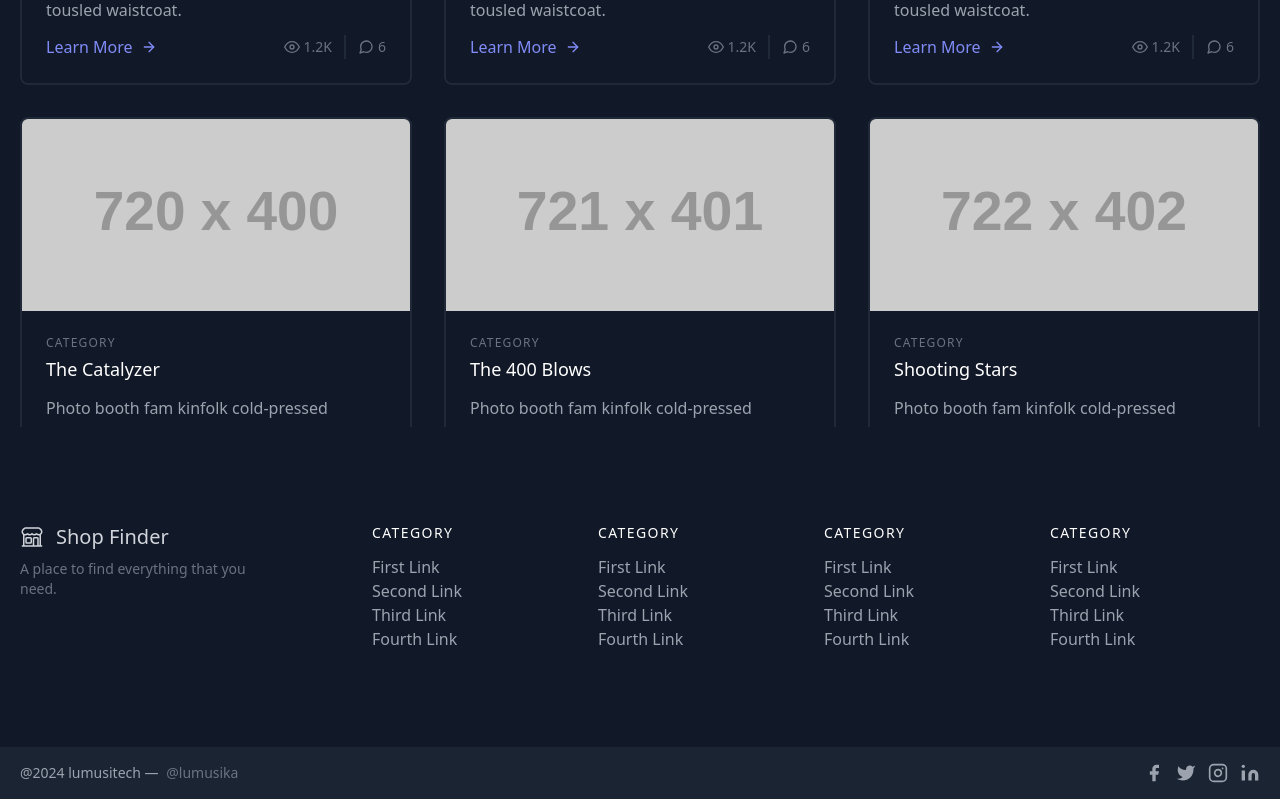
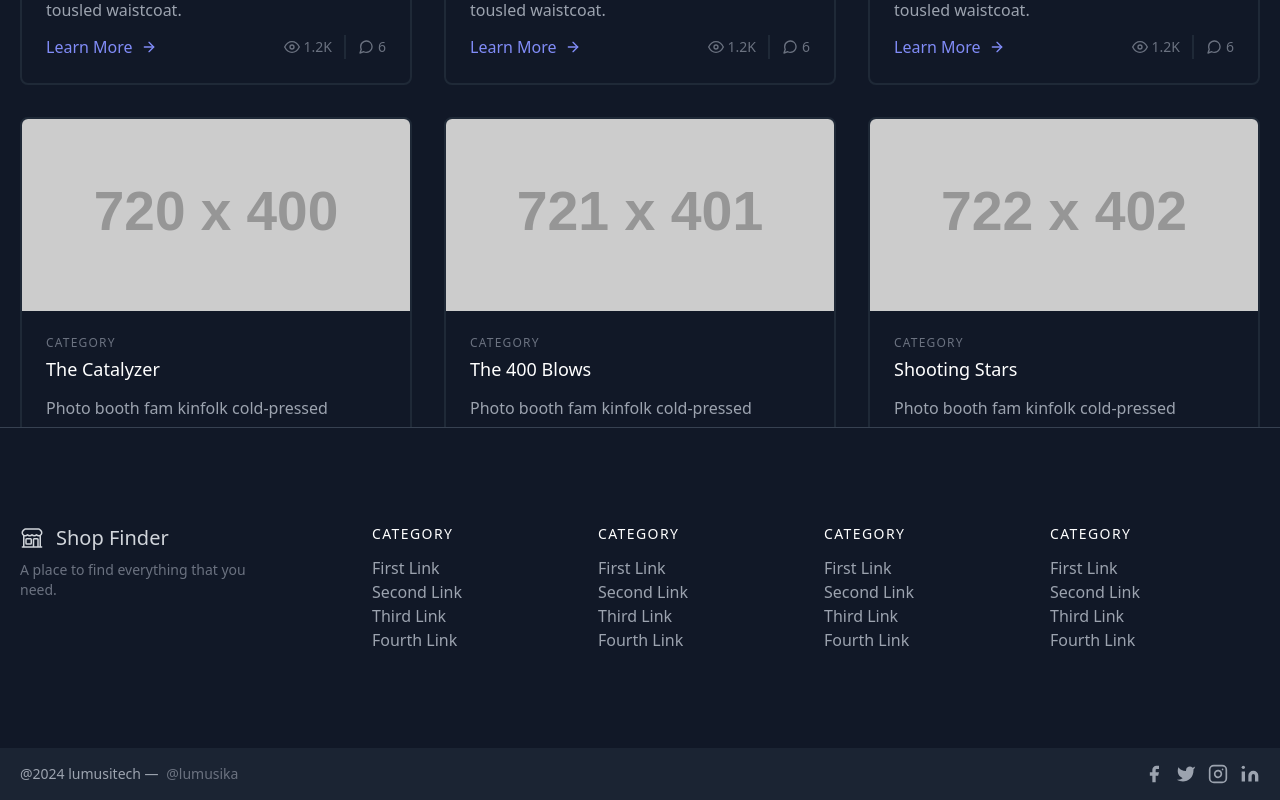
Before and after one commit to lumusitech/frontend-angular-shop-finder, an Angular app: page /shop/list in a window 1280 px wide. Shown: the part 469-1269 px from the top of the page. Built offline with nearby package versions, Linux system fonts and the light colour scheme.

Commit message:
feat: add top border into footer

```diff
--- a/src/app/shared/footer/footer.component.html
+++ b/src/app/shared/footer/footer.component.html
@@ -1,4 +1,4 @@
-<footer class="body-font bg-gray-900 text-gray-400">
+<footer class="body-font border-t border-gray-700 bg-gray-900 text-gray-400">
   <div
     class="container mx-auto flex flex-col flex-wrap px-5 py-24 md:flex-row md:flex-nowrap md:items-center lg:items-start"
   >
```
